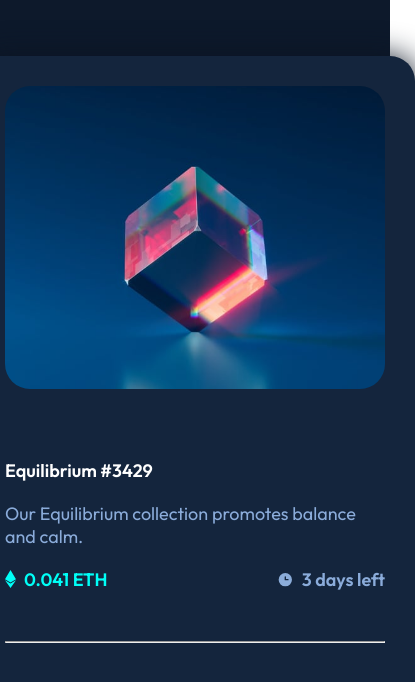
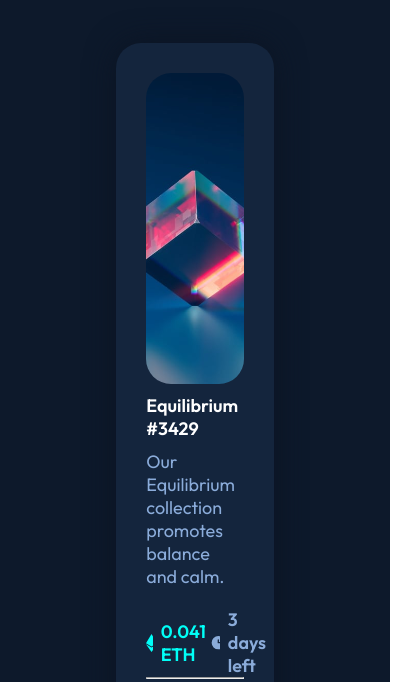
Before and after one commit to aminedh27/nft-preview-card-component, a plain HTML site: page index.html in a window 390 px wide. Shown: the top 682 px of the page, 415 px wide, since content can reach past the window. Drawn offline with Linux system fonts and the light colour scheme.

Commit message:
responsive

```diff
--- a/styles/style.css
+++ b/styles/style.css
@@ -11,7 +11,7 @@
 .container {
   background-color: hsl(217, 54%, 11%);
   width: 100vw;
-  height: 100vh;
+  min-height: 100vh;
   display: flex;
   align-items: center;
   justify-content: center;
@@ -20,8 +20,8 @@
 
 .NFTcard {
   background-color: hsl(216, 50%, 16%);
-  width: 380px;
-  height: 650px;
+  width: 25vw;
+  height: 80vh;
   border-radius: 25px;
   padding: 30px;
   display: flex;
@@ -32,11 +32,10 @@
 
 .image {
   background-image: url("../images/image-equilibrium.jpg");
-  height: 30vh;
+  height: 50%;
   background-size: cover;
   background-position: center;
   border-radius: 25px;
-  padding-bottom: 50px;
 }
 
 .text {
@@ -47,7 +46,7 @@
 }
 
 .text h2 {
-  padding: 20px 0;
+  padding: 10px 0;
   color: hsl(0, 0%, 100%);
 }
 
```
Also changed, not shown: index.html (+1 -1 lines).
